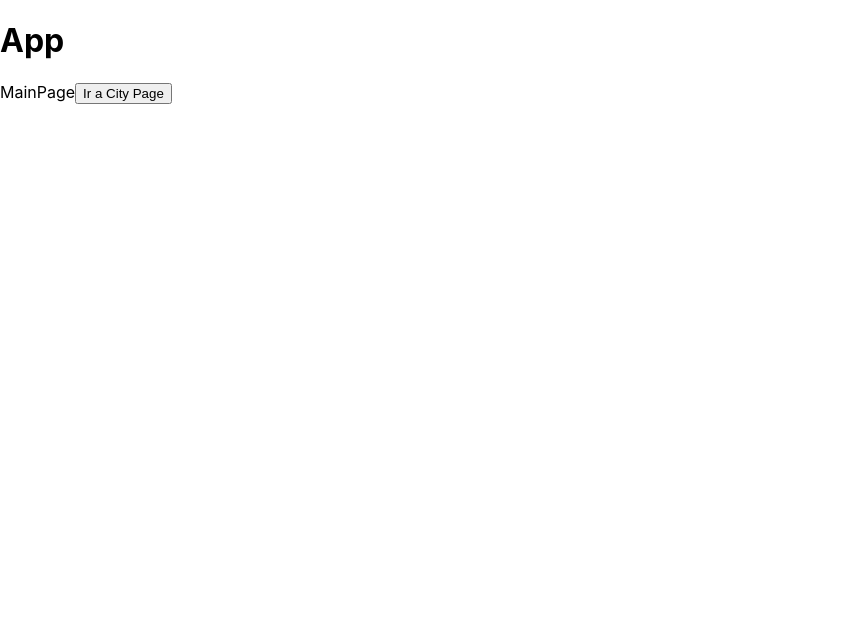
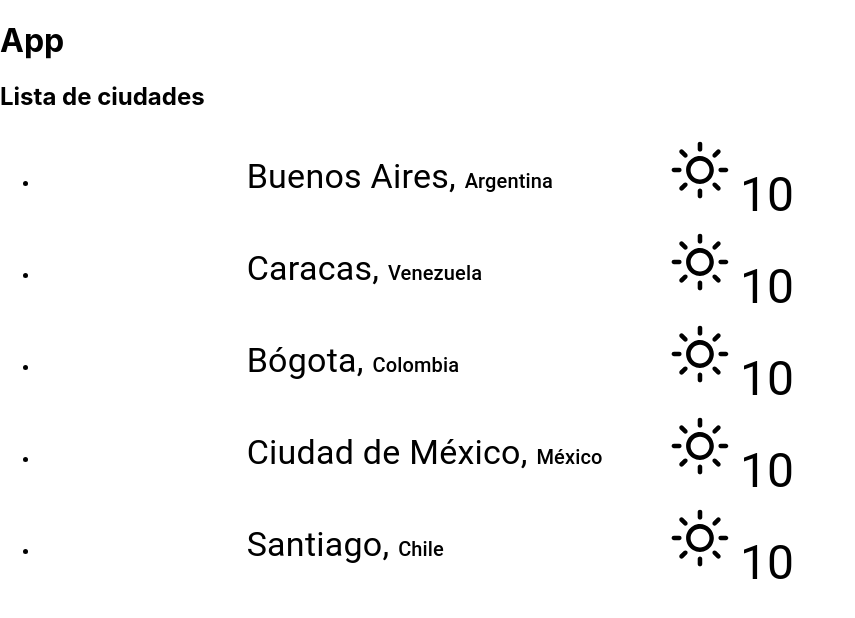
Before and after one commit to Leomiguel19/weather-app, a React (Create React App) app: page /main in a window 1280 px wide. Shown: the top 618 px of the page, without its empty margins (0-855 px from the left). Built offline with nearby package versions, Linux system fonts and the light colour scheme.

Commit message:
Incorporating CityList into MainPage

```diff
--- a/src/pages/MainPage.jsx
+++ b/src/pages/MainPage.jsx
@@ -1,5 +1,14 @@
 import React from 'react'
 import {useHistory} from 'react-router-dom'
+import CityList from './../components/CityList'
+
+const cities = [
+    { city: "Buenos Aires", country: "Argentina"},
+    { city: "Caracas", country: "Venezuela"},
+    { city: "Bógota", country: "Colombia"},
+    { city: "Ciudad de México", country: "México"},
+    { city: "Santiago", country: "Chile"},
+]
 
 const MainPage = props => {
     const history = useHistory()
@@ -11,8 +20,11 @@ const MainPage = props => {
 
     return (
         <div>
-            MainPage
-            <button onClick={onClickHandler}>Ir a City Page</button>
+            <h2>Lista de ciudades</h2>
+            <CityList
+                cities={cities}
+                onClickCity={onClickHandler}
+            />
         </div>
     )
 }
```
